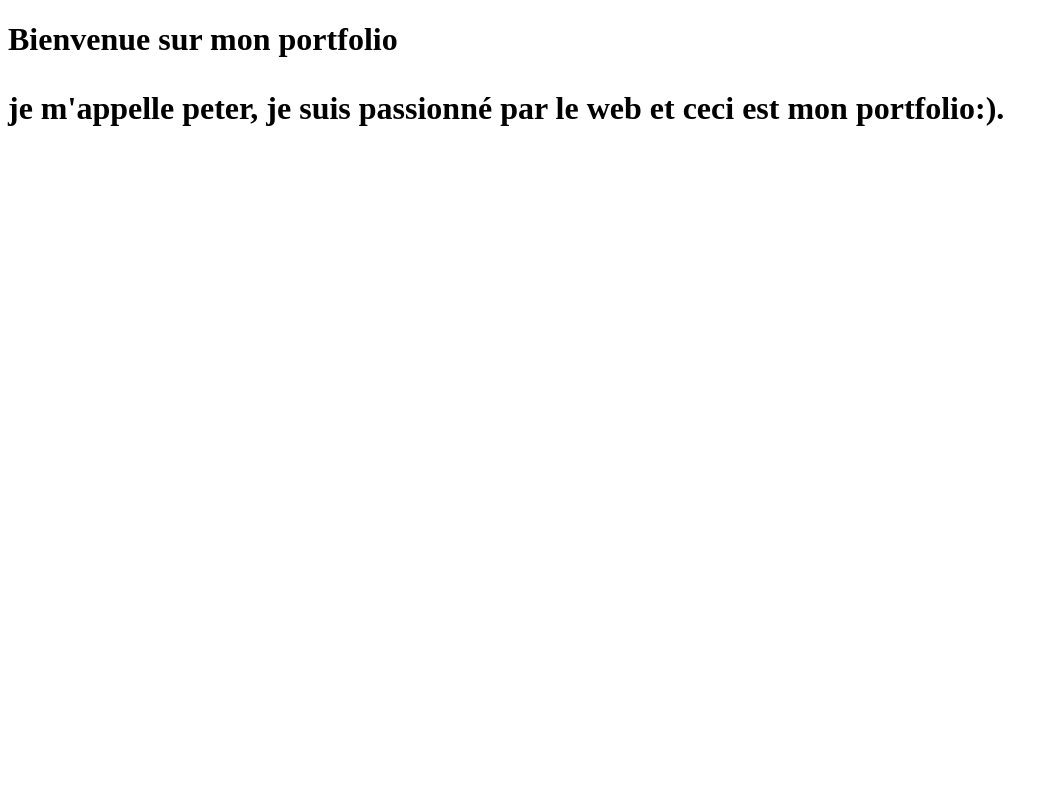
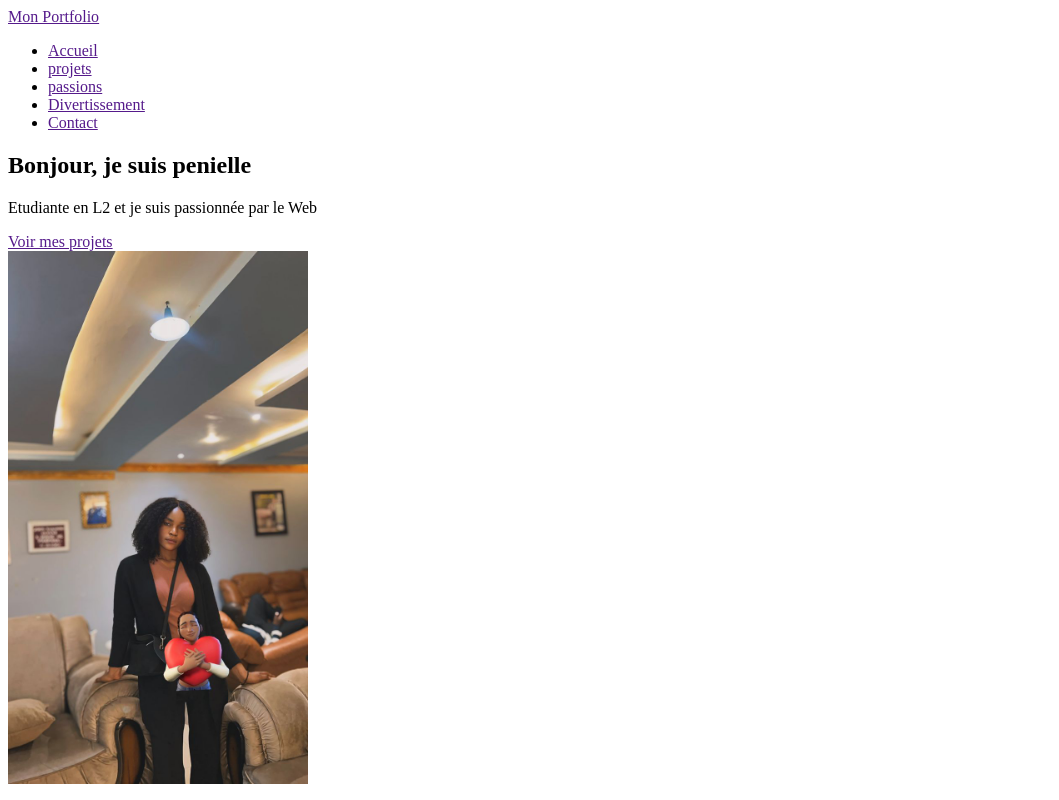
Before and after one commit to peniellemakombo/Mon-portfolio-2026, a plain HTML site: page index.html in a window 1280 px wide. Shown: the whole page, without its empty margins (0-1059 px from the left). Drawn offline with Linux system fonts and the light colour scheme.

Commit message:
Création du header et de la section hero

```diff
--- a/index.html
+++ b/index.html
@@ -6,8 +6,35 @@
     <title>Mon Portfolio</title>
  </head>
  <body>
-   <h1>Bienvenue sur mon portfolio
-    <p>je m'appelle peter, je suis passionné par le web et ceci est mon portfolio:).</p>
-    <img src="/C:\Users\DellXPS\Desktop\Mon Portfolio\images pint acad\pint acad.jpg" alt="" alt="academia" with="300">
+  <header>
+    <div>
+        <a href="">Mon Portfolio</a>
+    </div>
+    <nav>
+        <ul>
+            <li><a href="">Accueil</a></li>
+            <li><a href="">projets</a></li>
+            <li><a href="">passions</a></li>
+            <li><a href="">Divertissement</a></li>
+            <li><a href="">Contact</a></li>
+        </ul>
+    </nav>
+  </header>
+  <main>
+    <section>
+        <div>
+            <h1>Bonjour, je suis penielle</h1>
+            <p>Etudiante en L2 et je suis passionnée par le Web</p>
+            <a href="">Voir mes projets</a>
+        </div>
+        <div>
+            <img src="image/penielle.jpg" alt="penielle M" Width="300">
+        </div>
+    </section>
+    <section></section>
+    <section></section>
+  </main>
+  <footer></footer>
+
  </body>
  </html>
```
Also changed, not shown: image/penielle.jpg (added), images pint acad/pint acad.jpg (deleted). Lines whose indentation alone changed are shown as unchanged.
